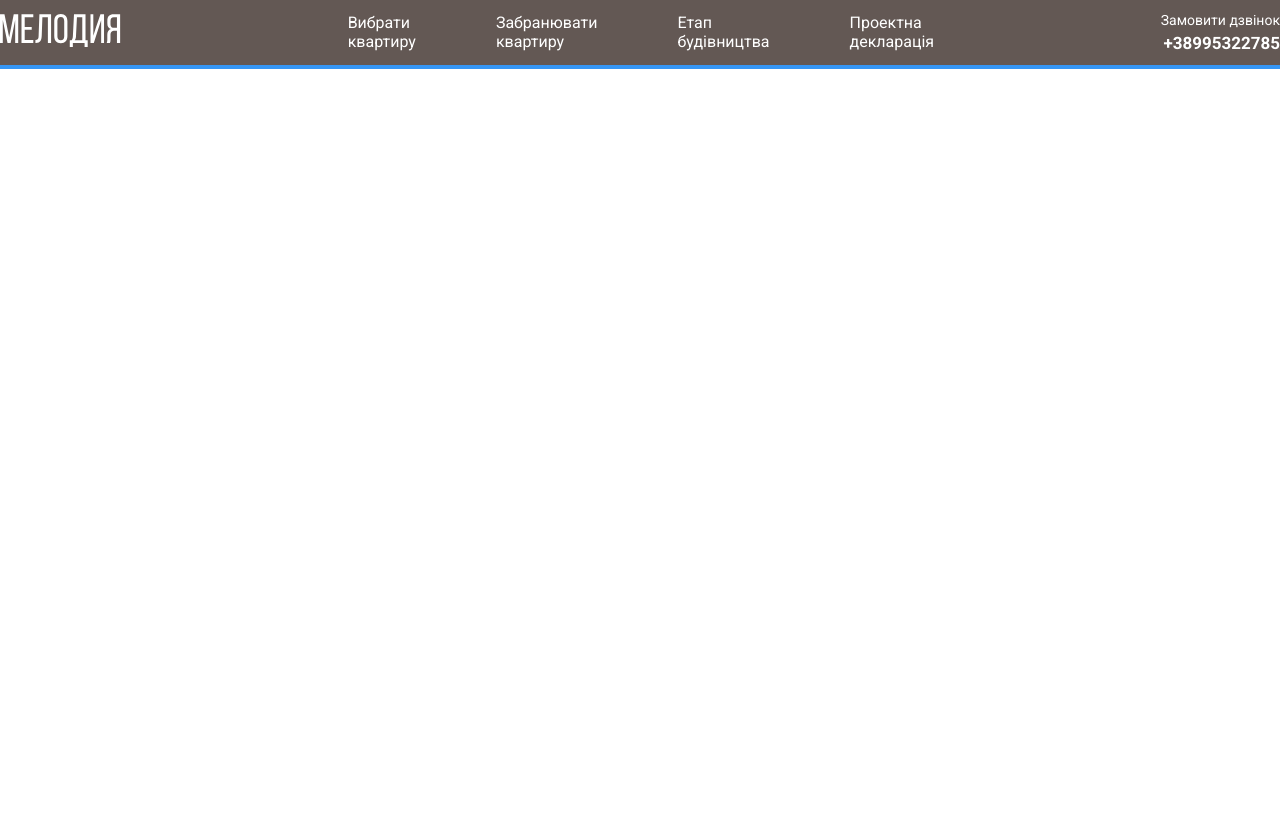
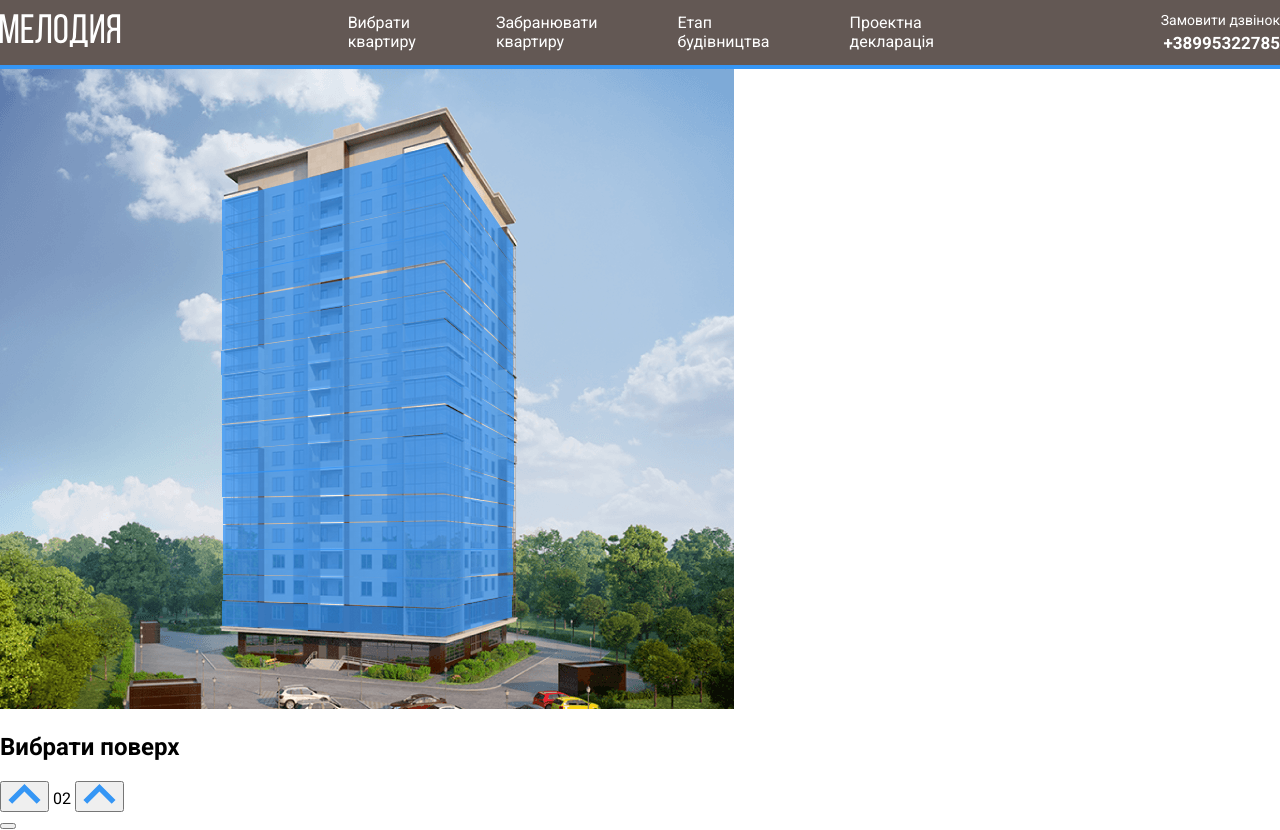
Before and after one commit to Merza-onlile/mel, a plain HTML site: page index.html in a window 1280 px wide. Before the commit the page ends 800 px from the top, so only its background shows below. Drawn offline with Linux system fonts and the light colour scheme.

Commit message:
Add files via upload

```diff
--- a/index.html
+++ b/index.html
@@ -41,5 +41,52 @@
             </div>
         </div>
     </header>
+
+    <div class="main">
+        <div class="main-img">
+            <svg class="home-img" width="734" height="640" viewBox="0 0 734 640" fill="none" xmlns="http://www.w3.org/2000/svg" xmlns:xlink="http://www.w3.org/1999/xlink">
+                <rect width="734" height="640" fill="url(#pattern0)"/>
+                <defs>
+                <pattern id="pattern0" patternContentUnits="objectBoundingBox" width="1" height="1">
+                <use xlink:href="#image0_0_1" transform="translate(-0.00408719) scale(0.0013624 0.0015625)"/>
+                </pattern>
+                <image id="image0_0_1" width="740" height="640" xlink:href="img/home.png"/>
+                </defs>
+                <path d="M222 532L442.8 540L512 526.3V548L443.5 567.7L222 556.7V532Z" fill="#3595F6" fill-opacity="0.75"/>
+                <path d="M223 531V506L443.3 509.3L513 506V526L443.7 539L223 531Z" fill="#3595F6" fill-opacity="0.75"/>
+                <path d="M223 505V480H444H513V503L445 510L223 505Z" fill="#3595F6" fill-opacity="0.75"/>
+                <path d="M223 481V456L444.3 452.3L512 459V481H444" fill="#3595F6" fill-opacity="0.75"/>
+                <path d="M223 455V429L444.5 425.7L513 436.7V458L444 451.3L223 455Z" fill="#3595F6" fill-opacity="0.75"/>
+                <path d="M222 428V404.3L443 392L514 415V436.3L443 424L222 428Z" fill="#3595F6" fill-opacity="0.75"/>
+                <path d="M222 406V381L444.2 364.7L514 393.3V414L443.7 392.3L222 406Z" fill="#3595F6" fill-opacity="0.75"/>
+                <path d="M222 381V356L444.5 335.7L514 372.3V393L442 364.3L222 381Z" fill="#3595F6" fill-opacity="0.75"/>
+                <path d="M222 355V331L445 306.3L514 350.3V372L444.7 334L222 355Z" fill="#3595F6" fill-opacity="0.75"/>
+                <path d="M222 330V306L444.5 277.3L514 328.3V349L443.7 306.7L222 330Z" fill="#3595F6" fill-opacity="0.75"/>
+                <path d="M221 306V282L443.3 249L514 308.3V328L444 277.3L221 306Z" fill="#3595F6" fill-opacity="0.75"/>
+                <path d="M222 281V257L443.2 222L513 286V307L444.3 248.7L222 281Z" fill="#3595F6" fill-opacity="0.75"/>
+                <path d="M222 257V232L444.3 194L513 264.3V285L444 221L222 257Z" fill="#3595F6" fill-opacity="0.75"/>
+                <path d="M222 231V206L442.8 162.3L513 241.3V264L444 190.7L222 231Z" fill="#3595F6" fill-opacity="0.75"/>
+                <path d="M223 207V182L443 134L513 219V242L442.3 162.7L223 207Z" fill="#3595F6" fill-opacity="0.75"/>
+                <path d="M222 182V157L441.8 105L513 197.3V220L443.3 133.7L222 182Z" fill="#3595F6" fill-opacity="0.75"/>
+                <path d="M222 157V131L444 74.3L513 176V197L443.7 105.3L222 157Z" fill="#3595F6" fill-opacity="0.75"/>
+            </svg>
+
+        </div>
+        <div class="main-info">
+           <h2 class="main-title">Вибрати поверх</h2>
+            <div class="counter-group">
+               <button class="counter-button counter-up">
+                    <img src="img/arrow-up.svg" alt="" class="counter-arrow counter-arrow-up">
+                </button>
+                <span class="counter">02</span>
+                <button class="counter-button counter-down">
+                    <img src="img/arrow-up.svg" alt="" class="counter-arrow counter-arrow-down">
+                </button>
+           </div>
+           <button class=" button button-primary">
+
+           </button>
+        </div>
+    </div>
 </body>
 </html>
```
